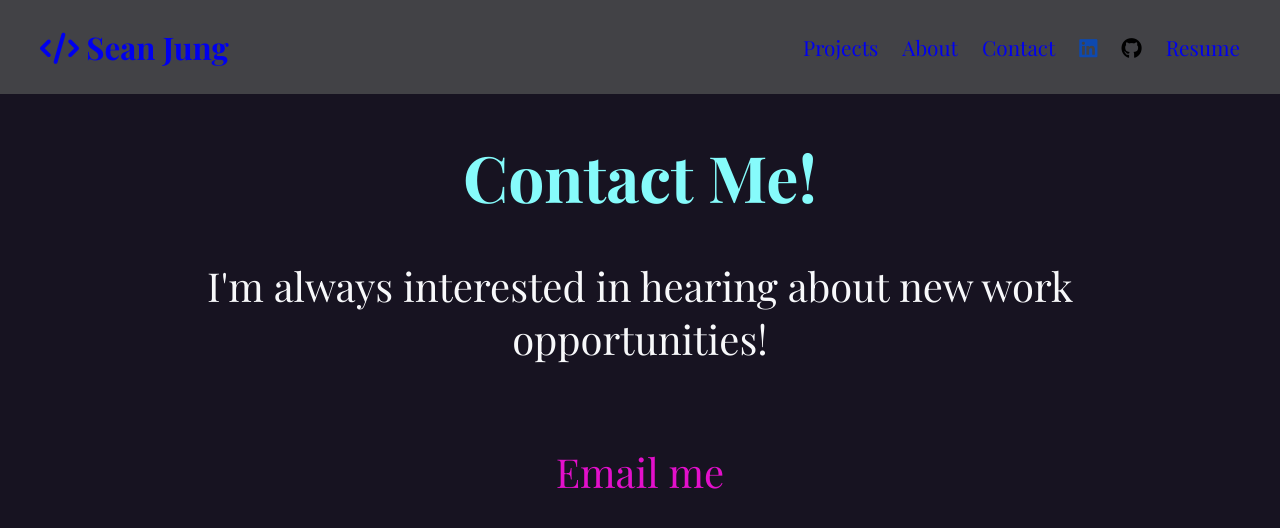
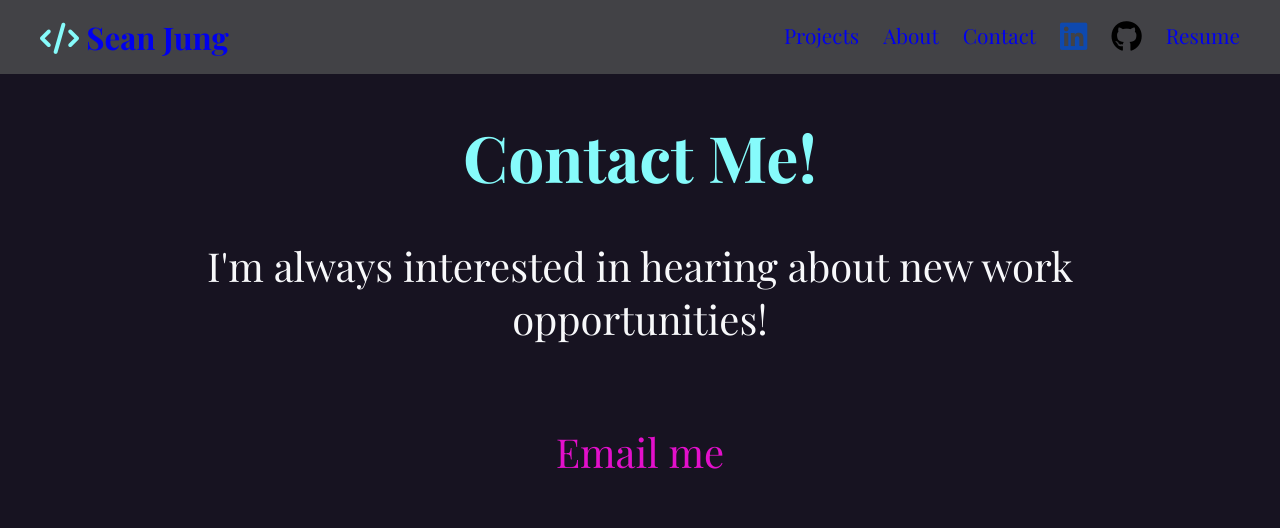
Before and after one commit to seanjung23/old-portfolio, a plain HTML site: page src/pages/contact.html in a window 1280 px wide. Drawn offline with nearby package versions, Linux system fonts and the light colour scheme; a web font is replaced by a local one.

Commit message:
added styling to be uniform with landing page

```diff
--- a/src/styles/contact.css
+++ b/src/styles/contact.css
@@ -40,8 +40,18 @@ body {
   justify-content: space-between;
 }
 
+nav h1 [class*="fa-"] {
+  font-size: 100%;
+  color: var(--aqua);
+}
+
+nav [class*="fa-"] {
+  font-size: 150%;
+  color: var(--pink);
+}
+
 .brand {
-  margin-left: 2.5rem;
+  margin: 0 0 0 2.5rem
 }
 
 .nav-links {
```
